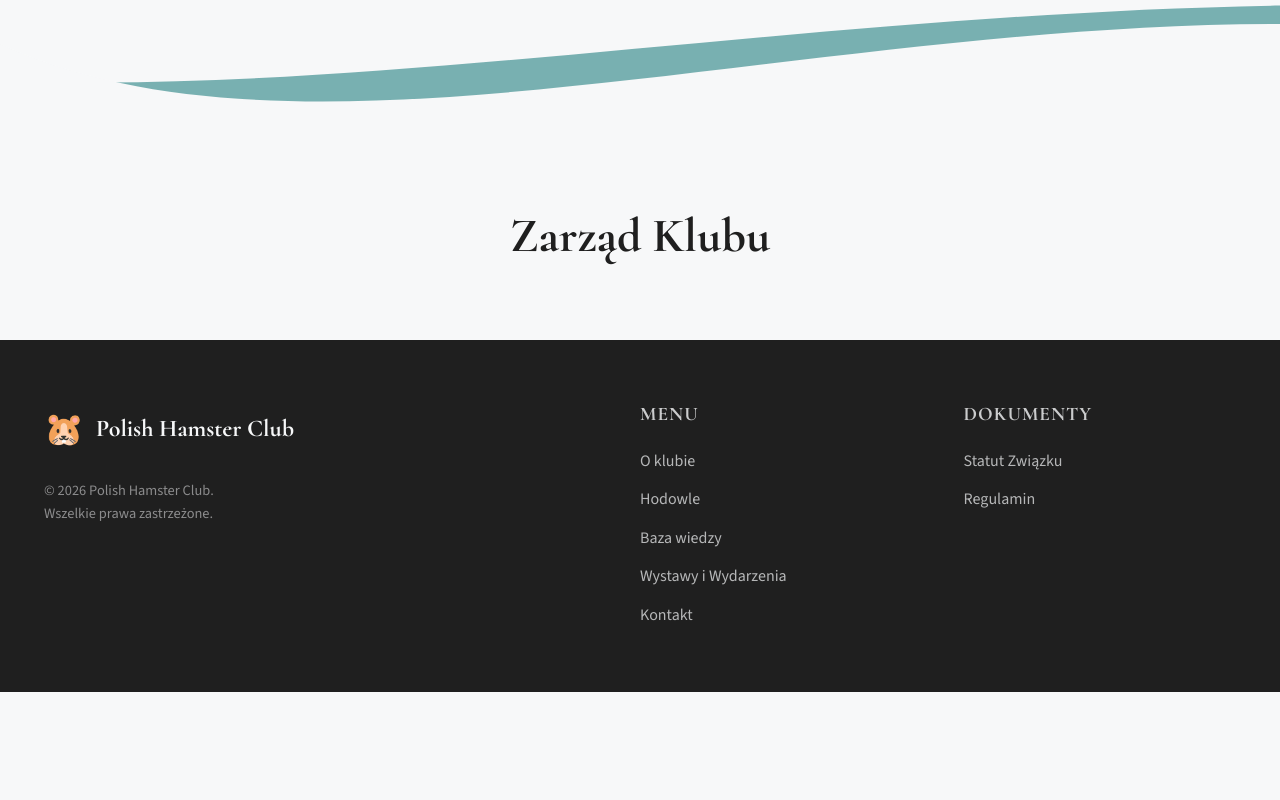
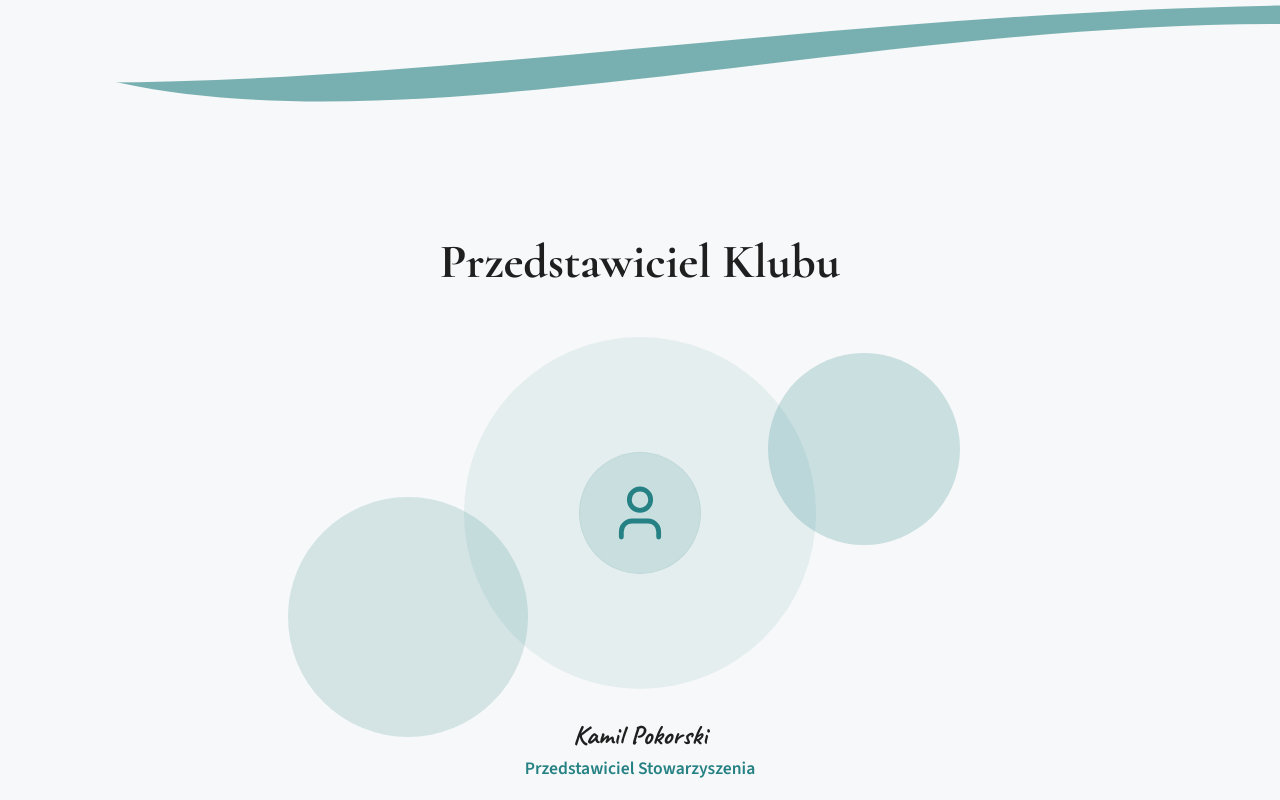
Before and after one commit to afra50/polish-hamster-club, a React (Vite) app: page /about in a window 1280 px wide. Shown: the part 1680-2480 px from the top of the page. Before the commit the page ends 2372 px from the top, so only its background shows below. Built offline with nearby package versions, Linux system fonts and the light colour scheme.

Commit message:
o klubie

```diff
--- a/src/components/about/BoardSection.jsx
+++ /dev/null
@@ -1,11 +0,0 @@
-import React from "react";
-
-export default function BoardSection() {
-  return (
-    <section className="board-section">
-      <div className="board-section__container">
-        <h2>Zarząd Klubu</h2>
-      </div>
-    </section>
-  );
-}
--- /dev/null
+++ b/src/components/about/RepresentativeSection.jsx
@@ -0,0 +1,29 @@
+import React from "react";
+import { User } from "lucide-react";
+import DecorativeCircles from "../ui/DecorativeCircles";
+import "../../styles/components/about/representativeSection.scss";
+
+export default function RepresentativeSection() {
+  return (
+    <section className="representative-section">
+      <div className="representative-section__container">
+        <h2>Przedstawiciel Klubu</h2>
+
+        <div className="representative-visual">
+          {/* dekoracyjne koła */}
+          <DecorativeCircles />
+
+          {/* ikona */}
+          <div className="representative-visual__icon">
+            <User size={64} />
+          </div>
+        </div>
+
+        <div className="representative-meta">
+          <h3>Kamil Pokorski</h3>
+          <p>Przedstawiciel Stowarzyszenia</p>
+        </div>
+      </div>
+    </section>
+  );
+}
--- a/src/pages/AboutPage.jsx
+++ b/src/pages/AboutPage.jsx
@@ -2,7 +2,7 @@ import React from "react";
 import AboutHero from "../components/about/AboutHero";
 import MissionSection from "../components/about/MissionSection";
 import GoalsSection from "../components/about/GoalsSection";
-import BoardSection from "../components/about/BoardSection";
+import RepresentativeSection from "../components/about/RepresentativeSection";
 import "../styles/pages/aboutPage.scss";
 
 export default function AboutPage() {
@@ -11,7 +11,7 @@ export default function AboutPage() {
       <AboutHero />
       <MissionSection />
       <GoalsSection />
-      <BoardSection />
+      <RepresentativeSection />
     </main>
   );
 }
--- a/src/styles/components/about/boardSection.scss
+++ /dev/null
@@ -1,16 +0,0 @@
-@use "../../variables" as *;
-
-.board-section {
-  background-color: $white;
-  padding: clamp(3rem, 6vw, 5rem) 0;
-
-  &__container {
-    @include container;
-    text-align: center;
-  }
-
-  h2 {
-    font-size: clamp(2rem, 4vw, 3rem);
-    color: $black;
-  }
-}
--- /dev/null
+++ b/src/styles/components/about/representativeSection.scss
@@ -0,0 +1,137 @@
+@use "../../variables" as *;
+
+.representative-section {
+  background-color: $white;
+  padding: clamp(4rem, 8vw, 7rem) 0;
+  position: relative;
+  overflow: hidden;
+
+  &__container {
+    @include container;
+    text-align: center;
+    position: relative;
+    z-index: 2;
+  }
+
+  h2 {
+    font-family: $font-heading;
+    font-size: clamp(2rem, 4vw, 3rem);
+    margin-bottom: clamp(3rem, 6vw, 4rem);
+    color: $black;
+  }
+}
+
+/* ===== WIZUALNA CZĘŚĆ ===== */
+
+.representative-visual {
+  position: relative;
+  width: min(90vw, 40rem);
+  height: 20rem;
+  margin: 0 auto 3rem;
+  display: flex;
+  align-items: center;
+  justify-content: center;
+
+  /* dekoracyjne kółka POD ikoną */
+  .decorative-circles-layer {
+    z-index: 1;
+
+    .circle {
+      position: absolute;
+      opacity: 0.85;
+    }
+
+    // CENTRALNE TŁO (za ikoną)
+    .circle--1 {
+      width: 22rem;
+      top: 50%;
+      left: 50%;
+      transform: translate(-50%, -50%);
+    }
+
+    // LEWE – BLIŻEJ, DOTYKA
+    .circle--2 {
+      width: 15rem;
+      left: -5%;
+    }
+
+    // PRAWE – DALEJ, ODDECH
+    .circle--3 {
+      width: 12rem;
+      left: 70%;
+    }
+  }
+
+  &__icon {
+    position: relative;
+    z-index: 2;
+
+    width: 7.5rem;
+    height: 7.5rem;
+    border-radius: 50%;
+
+    // ZAMIANA: zamiast pełnego koloru – transparentny
+    background-color: rgba($color-first, 0.15);
+
+    display: flex;
+    align-items: center;
+    justify-content: center;
+
+    color: $color-first;
+
+    // delikatna aura zamiast ciężkiego cienia
+    box-shadow: 0 0 0 1px rgba($color-first, 0.2);
+
+    svg {
+      width: 4rem;
+      height: 4rem;
+      stroke-width: 1.8;
+    }
+  }
+
+  @media (max-width: 767px) {
+    height: 14rem;
+
+    .decorative-circles-layer {
+      .circle--1 {
+        width: 14rem;
+      }
+
+      .circle--2 {
+        width: 8.5rem;
+        left: -5%;
+      }
+
+      .circle--3 {
+        width: 7rem;
+      }
+    }
+
+    &__icon {
+      width: 6rem;
+      height: 6rem;
+
+      svg {
+        width: 2.5rem;
+        height: 2.5rem;
+      }
+    }
+  }
+}
+
+/* ===== TEKST POD SPODem ===== */
+
+.representative-meta {
+  h3 {
+    font-family: $font-accent;
+    font-size: 1.7rem;
+    margin-bottom: 0.25rem;
+    color: $black;
+  }
+
+  p {
+    font-size: 1.1rem;
+    font-weight: 600;
+    color: $color-first;
+  }
+}
--- a/src/styles/pages/aboutPage.scss
+++ b/src/styles/pages/aboutPage.scss
@@ -3,7 +3,7 @@
 @use "../components/about/aboutHero.scss";
 @use "../components/about/missionSection.scss";
 @use "../components/about/goalsSection.scss";
-@use "../components/about/boardSection.scss";
+@use "../components/about/representativeSection.scss";
 
 .about-page {
   // Ewentualne style globalne tylko dla about page
```
